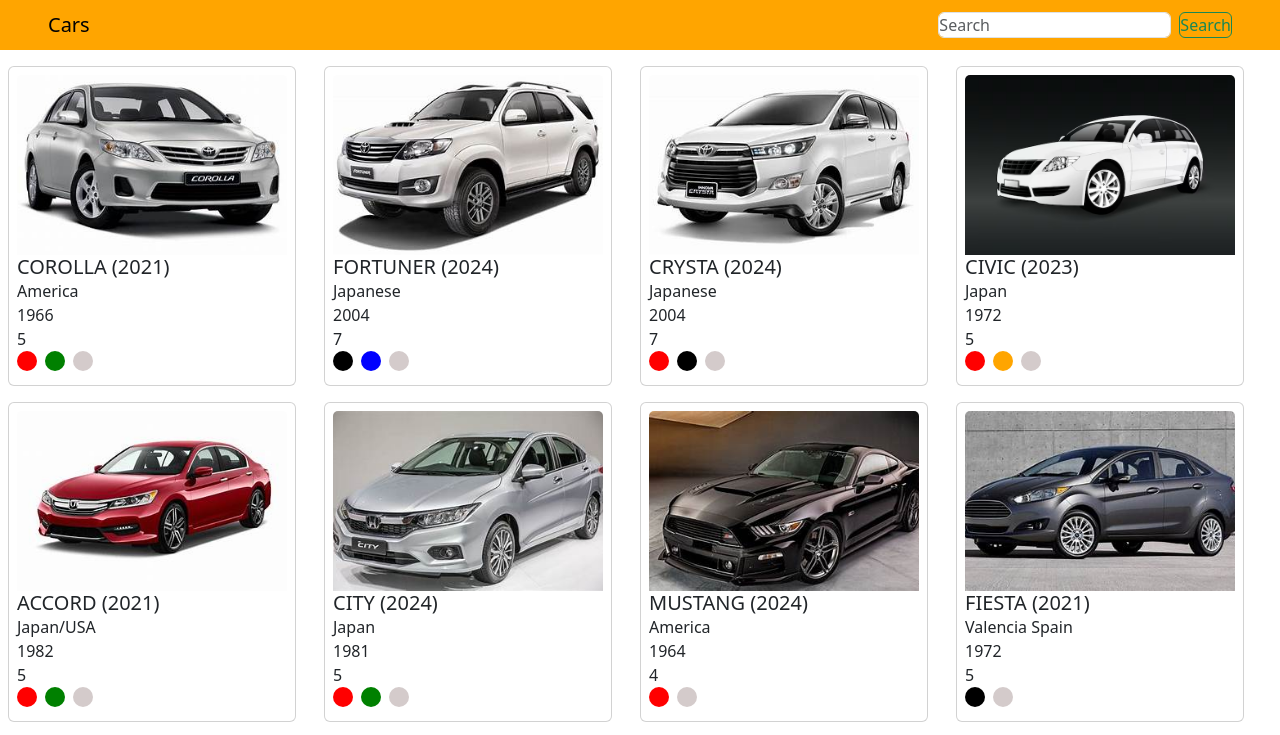
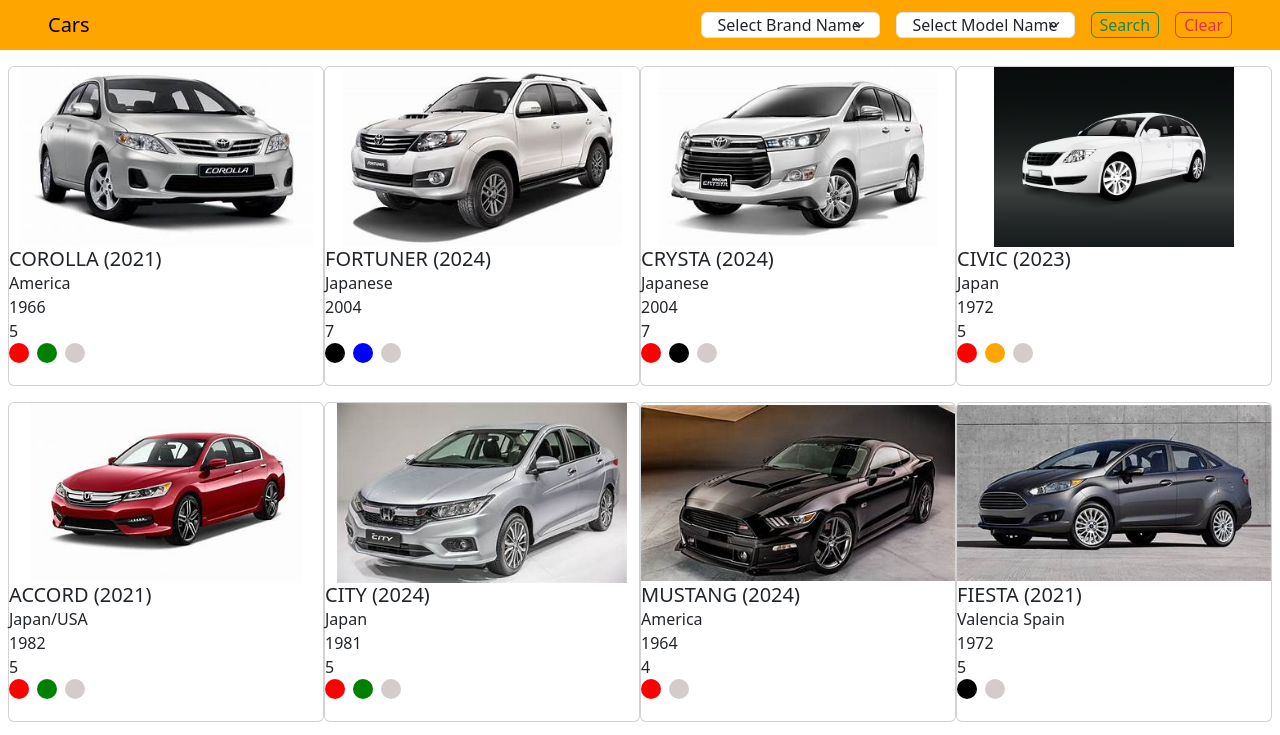
Before and after one commit to Ubaid9513/Cars_Website, a plain HTML site: page index.html in a window 1280 px wide. Shown: the top 735 px of the page. Drawn offline with Linux system fonts and the light colour scheme.

Commit message:
half work done

```diff
--- a/app.js
+++ b/app.js
@@ -7,7 +7,7 @@
       Developed: "1966",
       Introduced: "America",
       colors: ["red", "green", "white"],
-      image: "./images/Toyota Corolla.jpeg"
+      image: "./images/Toyota Corolla.jpeg",
     },
     Fortuner: {
       Name: "Toyota Fortuner",
@@ -16,7 +16,7 @@
       Developed: "2004",
       Introduced: "Japanese",
       colors: ["black", "blue", "white"],
-      image :"./images/Toyota Fortuner.jpeg"
+      image: "./images/Toyota Fortuner.jpeg",
     },
     Crysta: {
       Name: "Toyota Cryta",
@@ -25,12 +25,10 @@
       Developed: "2004",
       Introduced: "Japanese",
       colors: ["red", "black", "white"],
-      image :"./images/Toyota Cryta.jpeg"
+      image: "./images/Toyota Cryta.jpeg",
     },
   },
   Honda: {
-    // models: ["Civic", "Accord", "City"],
-    // details: {
     Civic: {
       Name: "Honda Civic",
       Model: "2023",
@@ -38,7 +36,7 @@
       Developed: "1972",
       Introduced: "Japan",
       colors: ["red", "orange", "white"],
-      image :"./images/Honda Civic.avif"
+      image: "./images/Honda Civic.avif",
     },
     Accord: {
       Name: "Honda Accord",
@@ -47,7 +45,7 @@
       Developed: "1982",
       Introduced: "Japan/USA",
       colors: ["red", "green", "white"],
-      image :"./images/Honda Accord.jpeg"
+      image: "./images/Honda Accord.jpeg",
     },
     City: {
       Name: "Honda City",
@@ -56,13 +54,11 @@
       Developed: "1981",
       Introduced: "Japan",
       colors: ["red", "green", "white"],
-      image :"./images/Honda City.jpeg"
+      image: "./images/Honda City.jpeg",
     },
     // },
   },
   Ford: {
-    // models: ["Mustang", "Fiesta", "Aspire"],
-    // details: {
     Mustang: {
       Name: "Ford Mustang",
       Model: "2024",
@@ -70,7 +66,7 @@
       Developed: "1964",
       Introduced: "America",
       colors: ["red", "white"],
-      image :"./images/Ford Mustang.jpeg"
+      image: "./images/Ford Mustang.jpeg",
     },
     Fiesta: {
       Name: "Ford Fiesta",
@@ -79,7 +75,7 @@
       Developed: "1972",
       Introduced: "Valencia Spain",
       colors: ["black", "white"],
-      image :"./images/Ford Fiesta.jpeg"
+      image: "./images/Ford Fiesta.jpeg",
     },
     Aspire: {
       Name: "Ford Aspire",
@@ -88,13 +84,11 @@
       Developed: "1994",
       Introduced: "North America",
       colors: ["red", "green", "blue"],
-      image :"./images/Ford Aspire.jpeg"
+      image: "./images/Ford Aspire.jpeg",
     },
     // },
   },
   Suzuki: {
-    // models: ["Cultus", "Swift", "Mehran"],
-    // details: {
     Cultus: {
       Name: "Suzuki Cultus VXL",
       Model: "2022",
@@ -102,7 +96,7 @@
       Developed: "1983",
       Introduced: "Japanese",
       colors: ["blue", "green", "white"],
-      image :"./images/Suzuki Cultus VXL.jpeg"
+      image: "./images/Suzuki Cultus VXL.jpeg",
     },
     Swift: {
       Name: "Suzuki Swift DLX",
@@ -111,7 +105,7 @@
       Developed: "2016",
       Introduced: "India",
       colors: ["red", "green", "black"],
-      image :"./images/Suzuki Swift DLX.jpeg"
+      image: "./images/Suzuki Swift DLX.jpeg",
     },
     Mehran: {
       Name: "Suzuki Mehran",
@@ -120,13 +114,11 @@
       Developed: "1988",
       Introduced: "Pakistan",
       colors: ["red", "green", "black"],
-      image :"./images/Suzuki Mehran.jpeg"
+      image: "./images/Suzuki Mehran.jpeg",
     },
     // },
   },
   Kia: {
-    // models: ["EV6", "Stonic", "Rio"],
-    // details: {
     EV6: {
       Name: "Kia EV6",
       Model: "2023",
@@ -134,7 +126,7 @@
       Developed: "2021",
       Introduced: "South Korea",
       colors: ["red", "green", "white"],
-      image :"./images/Kia EV6.jpeg"
+      image: "./images/Kia EV6.jpeg",
     },
     Stonic: {
       Name: "Kia Stonic",
@@ -143,7 +135,7 @@
       Developed: "2017",
       Introduced: "South Korea",
       colors: ["red", "green", "blue"],
-      image :"./images/Kia Stonic.jpeg"
+      image: "./images/Kia Stonic.jpeg",
     },
     Rio: {
       Name: "Kia Rio",
@@ -152,13 +144,11 @@
       Developed: "1999",
       Introduced: "South Korea",
       colors: ["red", "blue", "white"],
-      image :"./images/Kia Rio.jpeg"
+      image: "./images/Kia Rio.jpeg",
     },
     // },
   },
   Nissan: {
-    // models: ["Altima", "Murano", "Sentra"],
-    // details: {
     Altima: {
       Name: "Nissan Altima",
       Model: "2022",
@@ -166,7 +156,7 @@
       Developed: "1992",
       Introduced: "United States",
       colors: ["red", "green", "white"],
-      image :"./images/Nissan Altima.jpeg"
+      image: "./images/Nissan Altima.jpeg",
     },
     Murano: {
       Name: "Nissan Murano",
@@ -175,7 +165,7 @@
       Developed: "2002",
       Introduced: "Japan",
       colors: ["blue", "white"],
-      image :"./images/Nissan Murano.jpeg"
+      image: "./images/Nissan Murano.jpeg",
     },
     Sentra: {
       Name: "Nissan Sentra",
@@ -184,13 +174,11 @@
       Developed: "1982",
       Introduced: "Japan",
       colors: ["red", "green", "white", "blue"],
-      image :"./images/Nissan Sentra.jpeg"
+      image: "./images/Nissan Sentra.jpeg",
     },
     // },
   },
   Hyundai: {
-    // models: ["Santa_Fe", "Tucson", "i20"],
-    // details: {
     Santa_Fe: {
       Name: "Hyundai Santa_Fe",
       Model: "2024",
@@ -198,7 +186,7 @@
       Developed: "2000",
       Introduced: "South Korean",
       colors: ["red", "green", "white", "blue"],
-      image :"./images/Hyundai Santa_Fe.jpeg"
+      image: "./images/Hyundai Santa_Fe.jpeg",
     },
     Tucson: {
       Name: "Hyundai Tuscon",
@@ -207,7 +195,7 @@
       Developed: "2004",
       Introduced: "Japan",
       colors: ["red", "white"],
-      image :"./images/Hyundai Tuscon.jpeg"
+      image: "./images/Hyundai Tuscon.jpeg",
     },
     i20: {
       Name: "Hyundai i20",
@@ -216,34 +204,46 @@
       Developed: "2008",
       Introduced: "India",
       colors: ["black", "white"],
-      image :"./images/Hyundai i20.jpeg"
+      image: "./images/Hyundai i20.jpeg",
     },
     // },
   },
 };
 
 var main = document.getElementById("main");
+var brand = document.getElementById("brand");
+var model = document.getElementById("model");
+
+brand.innerHTML += `<option>Select Brand Name</option>`;
+model.innerHTML += `<option>Select Model Name</option>`;
+
+function renderAllCars(){
 for (var key in carList) {
+  // console.log(key);
+  brand.innerHTML += `<option value = "${key}">${key}</option>`;
   for (var key1 in carList[key]) {
-    var value = carList[key][key1];
-    console.log(value);
+    // console.log(key1);
+    var obj = carList[key][key1];
+    // console.log(obj);
     var colorDiv = "";
-    for (var i = 0; i < value.colors.length; i++) {
-      // console.log(value.colors[i]);
-      colorDiv += `<div class = "${value.colors[i]}"></div>`;
+    for (var i = 0; i < obj.colors.length; i++) {
+      // console.log(obj.colors[i]);
+      colorDiv += `<div class = "${obj.colors[i]}"></div>`;
     }
 
     main.innerHTML += `
-      <div class="col-12 col-sm-12 col-md-6 col-lg-3 my-2">
-            <div class="card p-2" style="width: 18rem; height:20rem;">
-                <img src="${value.image ||"./Images/Ford Aspire.jpeg"}" class="card-img-top" alt="img">
+    <div class="col-12 col-sm-12 col-md-6 col-lg-3 my-2">
+    <div class="card " style="width: 100%; height:20rem;">
+                <img src="${
+                  obj.image || "./Images/Ford Aspire.jpeg"
+                }" class="card-img-top" alt="img">
                 <div class="card-body">
                   <h5 class="card-title">
-                  ${key1.toLocaleUpperCase()} (${value.Model})
+                  ${key1.toLocaleUpperCase()} (${obj.Model})
                   </h5>
-                  <p class="card-text">${value.Introduced}</p>
-                  <p class="card-text">${value.Developed}</p>
-                  <p class="card-text">${value.Seats}</p>
+                  <p class="card-text">${obj.Introduced}</p>
+                  <p class="card-text">${obj.Developed}</p>
+                  <p class="card-text">${obj.Seats}</p>
                   <div class = "d-flex gap-2">
                   ${colorDiv}</div>
                 </div>
@@ -251,7 +251,65 @@
         </div>
       `;
   }
+}}
+
+renderAllCars();
+
+function setModel() {
+  // console.log(carList[brand.value]);
+  model.innerHTML = " ";
+  model.innerHTML += `<option>Select Model Name</option>`;
+  for (var key in carList[brand.value]) {
+    model.innerHTML += `<option value = "${key}">${key}</option>`;
+  }
 }
+
+var carDetail = document.getElementById("car-detail");
+function searchCar() {
+  main.innerHTML = ""
+  main.style.display = "none"
+  carDetail.style.display = "flex"
+  var car = carList[brand.value][model.value];
+
+  carDetail.innerHTML = `
+  <div class="card mb-3" >
+            <div class="row g-0">
+              <div class="col-md-4">
+                <img src="${car.image || "./Images/Ford Aspire.jpeg"
+                }" class="img-fluid rounded-start" alt="img">
+              </div>
+              <div class="col-md-8">
+                <div class="card-body">
+                  <h5 class="card-title">${model.value.toLocaleUpperCase()}</h5>
+                  <p class="card-text">${car.Introduced}</p>
+                  <p class="card-text">${car.Developed}</p>
+                  <p class="card-text">${car.Seats}</p>
+                </div>
+              </div>
+            </div>
+          </div>
+  `;
+}
+
+function clearSearch() {
+  carDetail.innerHTML = "";
+  carDetail.style.display = "none";
+  main.style.display = "flex";
+  renderAllCars();
+}
+
+
+
+
+
+
+
+
+
+
+
+
+
 
 // var companySelect = document.getElementById("car-company");
 // var modelSelect = document.getElementById("car-model");
--- a/index.html
+++ b/index.html
@@ -20,15 +20,20 @@
                 <span class="navbar-toggler-icon"></span>
             </button>
             <div class="collapse navbar-collapse" id="navbarSupportedContent">
-                <form class="d-flex ms-auto" role="search">
-                    <input class="form-control me-2" type="search" placeholder="Search" aria-label="Search">
-                    <button class="btn btn-outline-success" type="submit">Search</button>
-                </form>
+                <div class="d-flex ms-auto gap-3" role="search">
+                    <select class="form-select px-3" onchange="setModel()" id="brand" aria-label="Default select example">
+                    </select>
+                    <select class="form-select px-3" id="model" aria-label="Default select example">
+                    </select>
+                    <button onclick="searchCar()" class="btn btn-outline-success px-2" type="submit">Search</button>
+                    <button onclick="clearSearch()" class="btn btn-outline-danger px-2" type="submit">Clear</button>
+                </div>
             </div>
         </div>
     </nav>
 
-    <div class="row p-2" id="main">
+    <div class="row p-2" id="main"></div>
+    <div style="display: none;" class="row p-2" id="car-detail">
 
     </div>
 
--- a/style.css
+++ b/style.css
@@ -50,5 +50,5 @@
 .card-img-top {
     width: 300px;
     height: 180px;
-    object-fit: cover;
+    object-fit: contain;
 }
```
